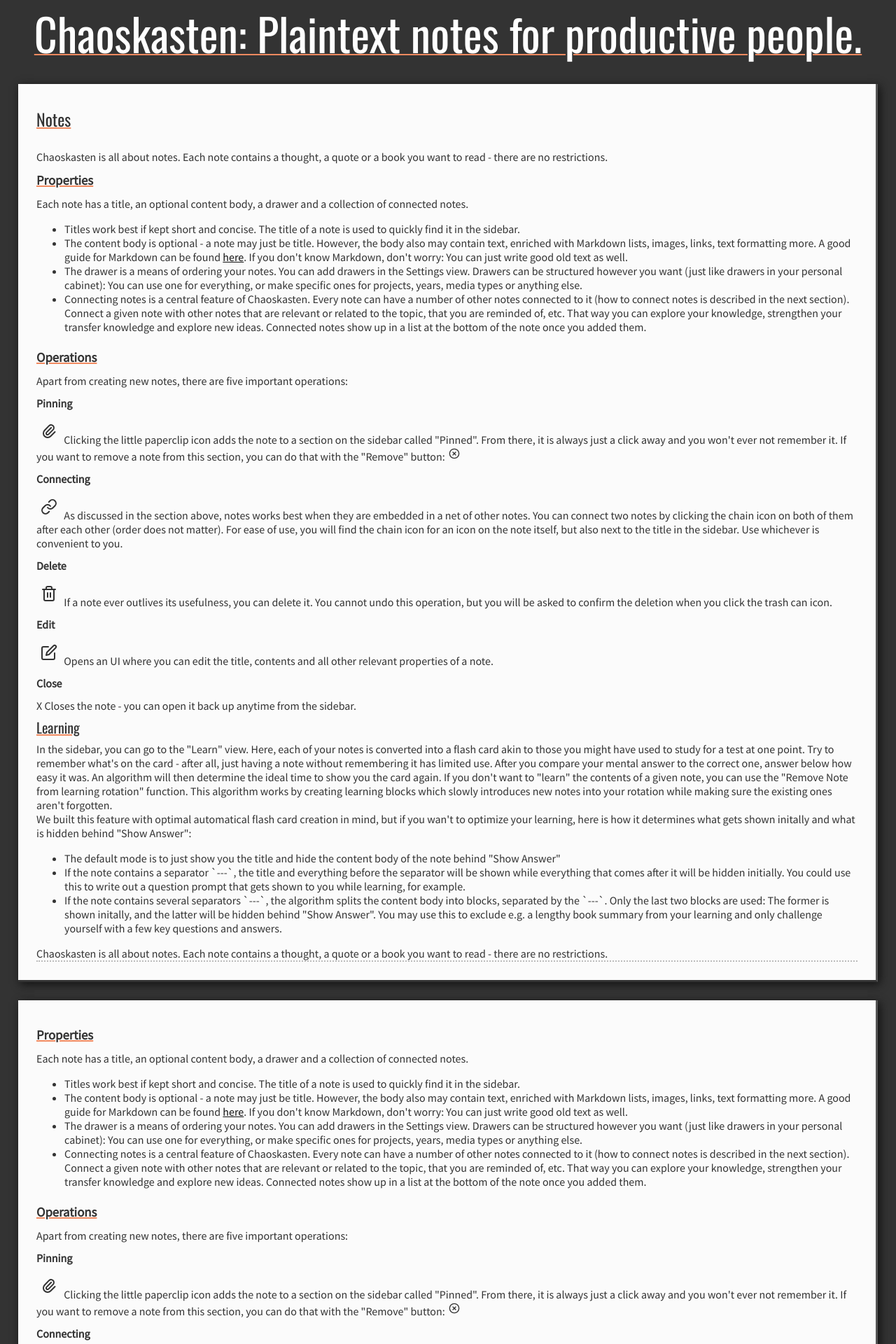
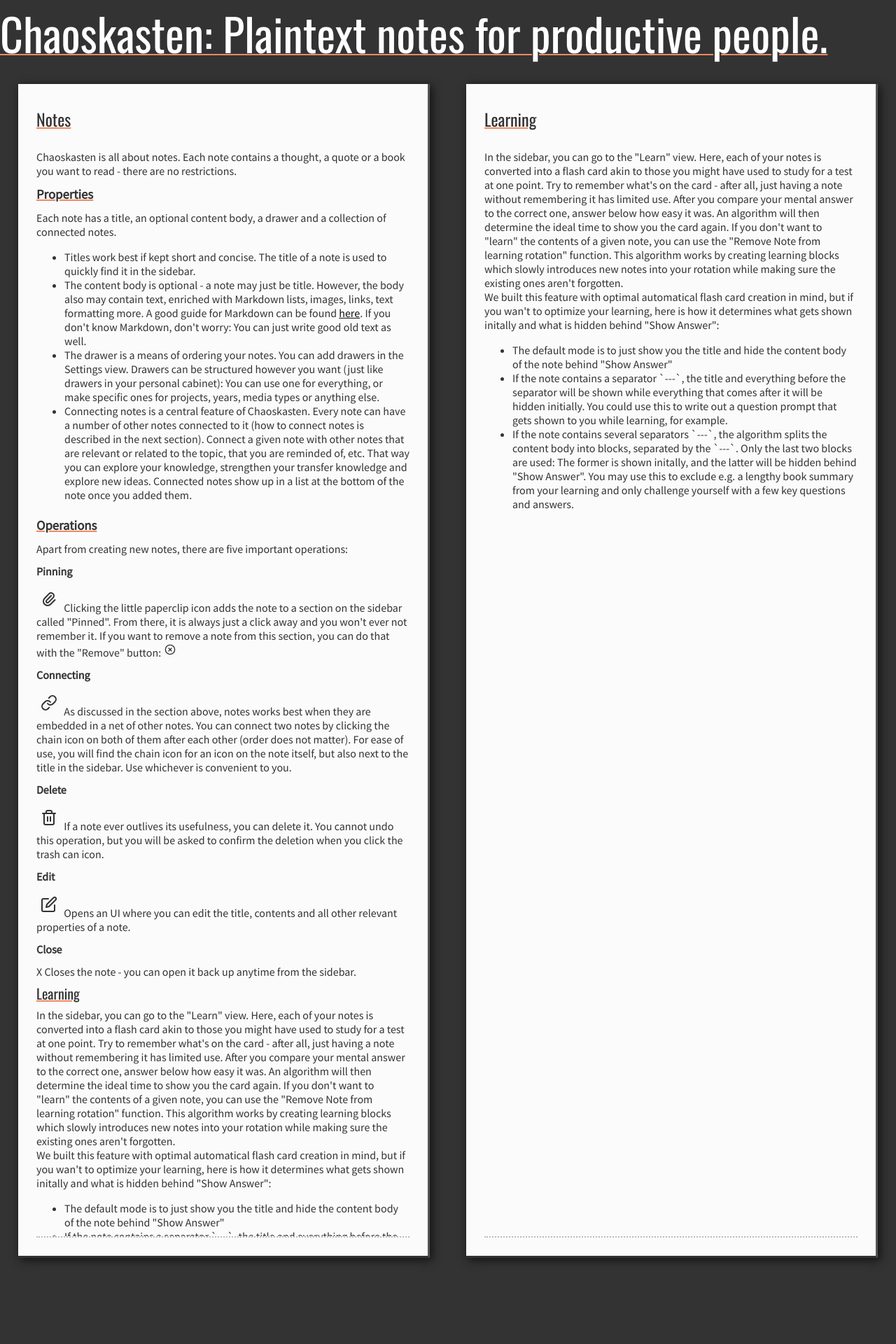
Before and after one commit to koljapluemer/chaoskasten, a Django app: page /doc in a window 1280 px wide. Shown: the top 1920 px of the page at 70% size. Run offline with Django 3.2, Linux system fonts and the light colour scheme.

Commit message:
minor fix

```diff
--- a/main/templates/pages/doc.html
+++ b/main/templates/pages/doc.html
@@ -1,10 +1,10 @@
 {% extends 'boilerplate/page.html' %}
 {% block content %}
 {% load static %}
-<main id="main-index">
+<main >
   <h1 class="index-font slogan">Chaoskasten: Plaintext notes for productive people.</h1>
 
-  <div id="doc-notes" >
+  <div class="notes">
     <div class="note" id="">
       <h2 class="note-title single-note-title">Notes</h2>
       <div class="note-content">
@@ -66,7 +66,7 @@
         If you don't want to "learn" the contents of a given note, you can use the "Remove Note from learning rotation" function.
 
         This algorithm works by creating learning blocks which slowly introduces new notes into your rotation while making sure the existing ones aren't forgotten.
-<br>
+        <br>
         We built this feature with optimal automatical flash card creation in mind, but if you wan't to optimize your learning, here is how it determines what gets shown initally and what is hidden behind "Show Answer":
 
         <ul>
@@ -89,55 +89,9 @@
 
     <div class="note">
 
+      <h2 class="note-title single-note-title">Learning</h2>
       <div class="note-content">
-
-        <h3> Properties </h3>
-
-        Each note has a title, an optional content body, a drawer and a collection of connected notes.
-
-        <ul>
-          <li>
-            Titles work best if kept short and concise. The title of a note is used to quickly find it in the sidebar.
-          </li>
-          <li>
-            The content body is optional - a note may just be title. However, the body also may contain text, enriched with Markdown lists, images, links, text formatting more.
-            A good guide for Markdown can be found <a href="https://guides.github.com/features/mastering-markdown/">here</a>. If you don't know Markdown, don't worry: You can just write good old text as well.
-          </li>
-          <li>
-            The drawer is a means of ordering your notes. You can add drawers in the Settings view. Drawers can be structured however you want (just like drawers in your personal cabinet): You can use one for everything, or make specific ones for projects, years, media types or anything else.
-          </li>
-          <li>
-            Connecting notes is a central feature of Chaoskasten. Every note can have a number of other notes connected to it (how to connect notes is described in the next section). Connect a given note with other notes that are relevant or related to the topic, that you are reminded of, etc. That way you can explore your knowledge, strengthen your transfer knowledge and explore new ideas.
-            Connected notes show up in a list at the bottom of the note once you added them.
-          </li>
-        </ul>
-
-
-        <h3>Operations</h3>
-        Apart from creating new notes, there are five important operations:
-
-        <h4>Pinning</h4>
-        <img src="{% static '/ico/tag.svg' %}" alt="Pin" class="icon title-icon">
-        Clicking the little paperclip icon adds the note to a section on the sidebar called "Pinned". From there, it is always just a click away and you won't ever not remember it.
-        If you want to remove a note from this section, you can do that with the "Remove" button:   <img src="{% static '/ico/x-circle.svg' %}" alt="Remove" class="icon">
-        <h4>Connecting</h4>
-        <img src="{% static '/ico/link.svg' %}" alt="Connect" class="icon title-icon  ">
-        As discussed in the section above, notes works best when they are embedded in a net of other notes. You can connect two notes by clicking the chain icon on both of them after each other (order does not matter).
-        For ease of use, you will find the chain icon for an icon on the note itself, but also next to the title in the sidebar. Use whichever is convenient to you.
-
-        <h4>Delete</h4>
-        <img src="{% static '/ico/trash-2.svg' %}" alt="Trash" class="icon title-icon">
-        If a note ever outlives its usefulness, you can delete it. You cannot undo this operation, but you will be asked to confirm the deletion when you click the trash can icon.
-
-        <h4>Edit</h4>
-        <img src="{% static '/ico/edit.svg' %}" alt="Edit" class="icon title-icon">
-        Opens an UI where you can edit the title, contents and all other relevant properties of a note.
-
-        <h4>Close</h4>
-
-        X Closes the note - you can open it back up anytime from the sidebar.
-
-        <h2 class="note-title single-note-title">Learning</h2>
+        <br>
 
         In the sidebar, you can go to the "Learn" view. Here, each of your notes is converted into a flash card akin to those you might have used to study for a test at one point.
         Try to remember what's on the card - after all, just having a note without remembering it has limited use. After you compare your mental answer to the correct one, answer below how easy it was.
@@ -146,7 +100,7 @@
         If you don't want to "learn" the contents of a given note, you can use the "Remove Note from learning rotation" function.
 
         This algorithm works by creating learning blocks which slowly introduces new notes into your rotation while making sure the existing ones aren't forgotten.
-    <br>
+        <br>
         We built this feature with optimal automatical flash card creation in mind, but if you wan't to optimize your learning, here is how it determines what gets shown initally and what is hidden behind "Show Answer":
 
         <ul>
@@ -160,12 +114,7 @@
             If the note contains several separators `---`, the algorithm splits the content body into blocks, separated by the `---`. Only the last two blocks are used: The former is shown initally, and the latter will be hidden behind "Show Answer". You may use this to exclude e.g. a lengthy book summary from your learning and only challenge yourself with a few key questions and answers.
           </li>
         </ul>
-
-
-
       </div>
-
-
     </div>
   </div>
 
```
